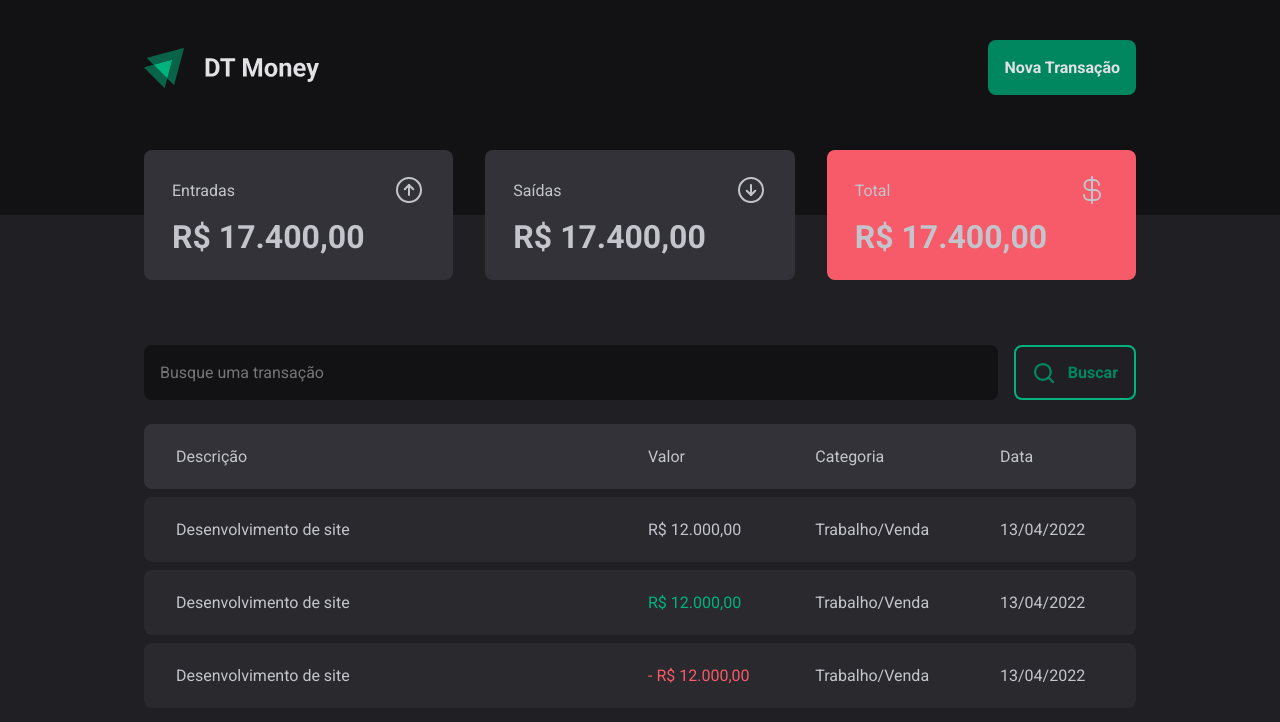
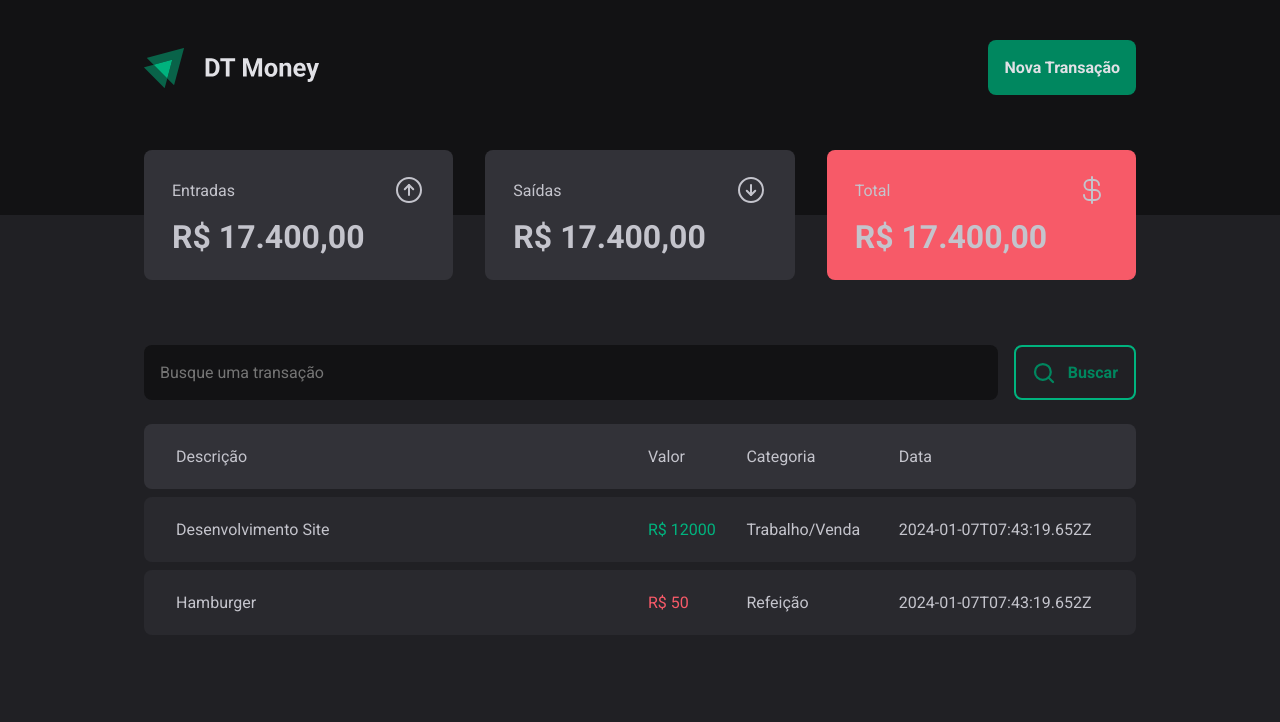
Before and after one commit to HenriqueFerraz27/dt-money, a React (Vite) app: page / in a window 1280 px wide. Shown: the top 722 px of the page. Built offline with nearby package versions, Linux system fonts and the light colour scheme; data requests are answered from the project's data file; the HTML template or start-up script is replaced by a standard one.

Commit message:
🏗feat(json-server): HTTP request - transactions iteration

```diff
--- a/server.json
+++ b/server.json
@@ -2,8 +2,19 @@
   "transactions": [
     {
       "id": 1,
-      "title": "json-server",
-      "author": "typicode"
+      "description": "Desenvolvimento Site",
+      "segment": "income",
+      "price": 12000,
+      "category": "Trabalho/Venda",
+      "createdAt": "2024-01-07T07:43:19.652Z"
+    },
+    {
+      "id": 2,
+      "description": "Hamburger",
+      "segment": "outcome",
+      "price": 50,
+      "category": "Refeição",
+      "createdAt": "2024-01-07T07:43:19.652Z"
     }
   ]
 }
--- a/src/components/TransactionsTable/index.tsx
+++ b/src/components/TransactionsTable/index.tsx
@@ -1,6 +1,11 @@
-import * as S from './styles'
+import { Transaction } from '../../pages/Transactions';
+import * as S from './styles';
 
-export const TransactionsTable = () => {
+interface TransactionsTableProps {
+  transactions: Transaction[];
+}
+
+export const TransactionsTable = ({ transactions }: TransactionsTableProps) => {
   return (
     <S.TransactionsTable>
       <thead>
@@ -12,25 +17,17 @@ export const TransactionsTable = () => {
         </tr>
       </thead>
       <tbody>
-        <tr>
-          <td>Desenvolvimento de site</td>
-          <td>R$ 12.000,00</td>
-          <td>Trabalho/Venda</td>
-          <td>13/04/2022</td>
-        </tr>
-        <tr>
-          <td>Desenvolvimento de site</td>
-          <S.PriceType segment='income'>R$ 12.000,00</S.PriceType>
-          <td>Trabalho/Venda</td>
-          <td>13/04/2022</td>
-        </tr>
-        <tr>
-          <td>Desenvolvimento de site</td>
-          <S.PriceType segment='outcome'>- R$ 12.000,00</S.PriceType>
-          <td>Trabalho/Venda</td>
-          <td>13/04/2022</td>
-        </tr>
+        {transactions.map(transaction => {
+          return (
+            <tr key={transaction.id}>
+              <td>{transaction.description}</td>
+              <S.PriceType segment={transaction.segment}>R$ {transaction.price}</S.PriceType>
+              <td>{transaction.category}</td>
+              <td>{transaction.createdAt}</td>
+            </tr>
+          );
+        })}
       </tbody>
     </S.TransactionsTable>
-  )
-}
+  );
+};
--- a/src/pages/Transactions/index.tsx
+++ b/src/pages/Transactions/index.tsx
@@ -1,17 +1,45 @@
-import { Header, SearchForm, Summary, TransactionsTable } from '../../components'
-import * as S from './styles'
+import { useEffect, useState } from 'react';
+import {
+  Header,
+  SearchForm,
+  Summary,
+  TransactionsTable,
+} from '../../components';
+import * as S from './styles';
+
+export interface Transaction {
+  id: number;
+  description: string;
+  segment: 'income' | 'outcome';
+  price: number;
+  category: string;
+  createdAt: string;
+}
 
 function Transactions() {
+  const [transactions, setTransactions] = useState<Transaction[]>([]);
+
+  async function loadTransactions() {
+    const response = await fetch('http://localhost:3000/transactions');
+    const data = await response.json();
+
+    setTransactions(data)
+  }
+
+  useEffect(() => {
+    loadTransactions()
+  }, [])
+
   return (
     <>
       <Header />
       <S.TransactionsMain>
         <Summary />
-        <SearchForm/>
-        <TransactionsTable />
+        <SearchForm />
+        <TransactionsTable transactions={transactions}/>
       </S.TransactionsMain>
     </>
-  )
+  );
 }
 
-export default Transactions
+export default Transactions;
```
